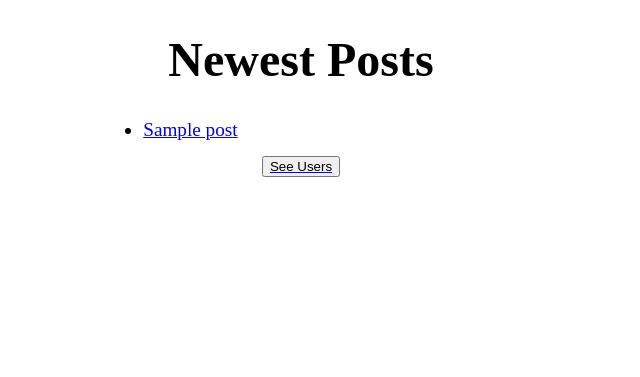
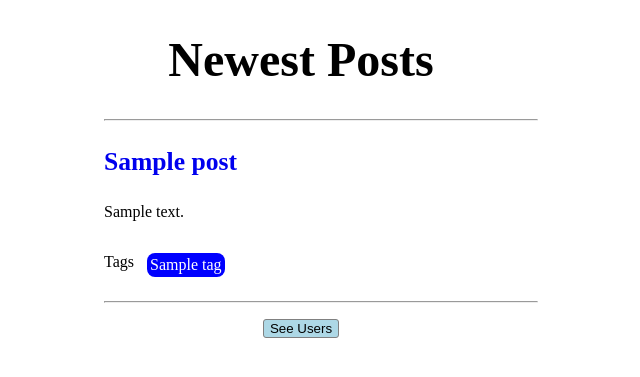
Before and after one commit to tomGrose/23.1_Blogly, a Flask app: page / in a window 1280 px wide. Shown: the top 377 px of the page, without its empty margins (339-979 px from the left). Run offline with Flask 2, Linux system fonts and the light colour scheme; tables that the repository leaves empty hold one stand-in row (values such as "Sample post").

Commit message:
Added the functionality to tag posts and add tags

```diff
--- a/app.py
+++ b/app.py
@@ -1,6 +1,6 @@
 """Blogly application."""
 from flask import Flask, redirect, render_template, request
-from models import db, connect_db, User, Post
+from models import db, connect_db, User, Post, Tag, PostTag
 from flask_debugtoolbar import DebugToolbarExtension
 
 app = Flask(__name__)
@@ -16,10 +16,20 @@ debug = DebugToolbarExtension(app)
 connect_db(app)
 db.create_all()
 
+###### USER ROUTES ######
+
 @app.route("/")
-def users_redirect():
+def index():
     """Redirect home page to users for now"""
-    top_5_posts = Post.query.limit(5)
+    top_5_posts = []
+    posts = Post.query.all()
+
+    for p in posts[::-1]:
+        if len(top_5_posts) >= 5:
+            break
+        else:
+            top_5_posts.append(p)
+
     return render_template("home.html", posts=top_5_posts)
 
 @app.route("/users")
@@ -89,11 +99,14 @@ def delete_user(users_id):
     return redirect("/")
 
 
+######## ROUTES FOR BLOG POSTS ########
+
 @app.route("/users/<int:users_id>/posts/new")
 def show_post_form(users_id):
     """ Show form for a user to add a post"""
     user = User.query.get_or_404(users_id)
-    return render_template("add_post.html", user=user)
+    tags = Tag.query.all()
+    return render_template("add_post.html", user=user, tags=tags)
 
 
 @app.route("/users/<int:users_id>/posts/new", methods=["POST"])
@@ -102,11 +115,17 @@ def add_post(users_id):
 
     title = request.form['title']
     content = request.form['content']
+    tags = request.form.getlist('tags')
 
     post = Post(title=title, content=content, user_id=users_id)
 
+    for t in tags:
+        tag = Tag.query.get(t)
+        tag.posts.append(post)
+
     db.session.add(post)
     db.session.commit()
+
 
     return redirect(f"/users/{users_id}")
 
@@ -116,7 +135,8 @@ def show_post(post_id):
     """ Show a users Post"""
     post = Post.query.get_or_404(post_id)
     user = User.query.get_or_404(post.user_id)
-    return render_template("post_page.html", post=post, user=user)
+    tags = post.tags
+    return render_template("post_page.html", post=post, user=user, tags=tags)
 
 
 @app.route("/posts/<int:post_id>/edit")
@@ -152,3 +172,70 @@ def edit_post(post_id):
     db.session.commit()
 
     return redirect(f"/users/{post.user_id}")
+
+######## ROUTES FOR TAGS ########
+
+@app.route("/tags")
+def show_tags():
+    """ Show a list of the tags that have been created"""
+    tags= Tag.query.all()
+    return render_template("tags.html", tags=tags)
+
+
+@app.route("/tags/<int:tag_id>")
+def show_tag_post(tag_id):
+    """ Show a list of the posts that have a certain tag"""
+    tag = Tag.query.get_or_404(tag_id)
+    tagged_posts = tag.posts
+    return render_template("tag_page.html", tag=tag, tagged_posts=tagged_posts)
+
+
+@app.route("/tags/new")
+def show_add_tag():
+    """ Show add tag form """
+    return render_template("add_tag.html")
+
+
+@app.route("/tags/new", methods=["POST"])
+def add_tag():
+    """ Add a tag to the database and redirect to the tag list """
+    name = request.form["name"]
+
+    tag = Tag(name=name)
+
+    db.session.add(tag)
+    db.session.commit()
+
+    return redirect("/tags")
+
+
+@app.route("/tags/<int:tag_id>/edit")
+def show_tag_edit(tag_id):
+    """ Show edit form for a tag """
+    tag = Tag.query.get_or_404(tag_id)
+    return render_template("edit_tag.html", tag=tag)
+
+
+@app.route("/tags/<int:tag_id>/edit", methods=["POST"])
+def edit_tag(tag_id):
+    """ Update the tag in the database"""
+    tag = Tag.query.get_or_404(tag_id)
+    name = request.form["name"]
+
+    tag.name = name
+
+    db.session.add(tag)
+    db.session.commit()
+
+    return redirect("/tags/<int:tag_id>")
+
+
+@app.route("/tags/<int:tag_id>/delete", methods=["POST"])
+def delete_tag(tag_id):
+    """ Delete a tag"""
+    tag = Tag.query.get_or_404(tag_id)
+
+    db.session.delete(tag)
+    db.session.commit()
+
+    return redirect("/tags")
--- a/static/app.css
+++ b/static/app.css
@@ -1,3 +1,26 @@
+ul {
+    list-style-type: none;
+}
+a {
+    text-decoration: none;
+}
+h2 {
+    font-size: 1.8rem;
+}
+h3 {
+    font-size: 1.5rem;
+}
+h4 {
+    font-size: 1.3rem;
+}
+
+a:hover {
+    color: lightskyblue;
+}
+#home-tags {
+    display: flex;
+}
+
 #profile-container {
     display: flex;
     width: 75%;
@@ -10,7 +33,7 @@
     width: 50%;
 }
 
-.list {
+.list-container {
     width: 75%;
     margin: auto;
 }
@@ -42,3 +65,40 @@
     display: block;
     margin: 3% auto;
 }
+
+.post-title-home {
+    font-size: 1.6rem;
+}
+.tags {
+    color: white;
+    padding: 0px 1%;
+    margin: 0px 2%;
+}
+
+.tags a p {
+    color: white;
+    background-color: blue;
+    padding: 3px;
+    border-radius: 8px;
+}
+
+.main-btn {
+    border-radius: 3px;
+    border: 1px solid grey;
+    background-color: lightblue;
+}
+
+.list {
+    background-color: #f2f2f2;
+    padding: 2%;
+
+}
+
+.list li {
+    margin: 2% 0px;
+    font-size: 1.5rem;
+}
+
+.tags-container {
+    display: flex;
+}
--- a/templates/add_post.html
+++ b/templates/add_post.html
@@ -15,6 +15,12 @@
         <textarea name="content" id="post-content" cols="30" rows="10"></textarea>
     </div>
     <div class="input-container">
+        {% for t in tags %}
+            <label for="tags">{{t.name}}</label>
+            <input type="checkbox" name="tags" value="{{t.id}}">
+        {% endfor  %}
+    </div>
+    <div class="input-container">
         <button formaction="/users/{{user.id}}">Cancel</button>
         <button formaction="/users/{{user.id}}/posts/new" formmethod="POST">Submit</button>
     </div>
--- a/templates/edit_user.html
+++ b/templates/edit_user.html
@@ -5,7 +5,7 @@
 {% block header %}Edit User Profile{% endblock %}
 
 {% block content %}
-<form action="/users/{{user.id}}/edit" method="post">
+<form>
     <div class="input-container">
         <label for="first_name">First Name</label>
         <input type="text" name="first_name" value="{{user.first_name}}">
--- a/templates/home.html
+++ b/templates/home.html
@@ -5,10 +5,19 @@
 {% block header %}Newest Posts{% endblock %}
 
 {% block content %}
-<div class="list">
-    <ul class="list">
+<div class="list-container">
+    <ul>
+        <hr>
         {% for p in posts %}
-            <li><a href="/posts/{{p.id}}">{{p.title}}</a></li>
+            <li><a href="/posts/{{p.id}}"><h3 class="post-title-home">{{p.title}}</h3></a></li>
+            <p>{{p.content}}</p>
+            <div class="tags-container">
+                <p>Tags</p>
+                {% for t in p.tags %}
+                    <div class="tags"><a href="/tags/{{t.id}}"><p>{{t.name}}</p></a></div>
+                {% endfor  %}
+            </div>
+            <hr>
         {% endfor  %}
     </ul>
     <a href="/users"><button class="main-btn"> See Users </button></a>
--- a/templates/users.html
+++ b/templates/users.html
@@ -5,8 +5,8 @@
 {% block header %}Users{% endblock %}
 
 {% block content %}
-<div class="list">
-    <ul>
+<div id="users-list" class="list-container">
+    <ul class="list">
         {% for u in users %}
             <li><a href="/users/{{u.id}}">{{u.first_name}} {{u.last_name}}</a></li>
         {% endfor  %}
```
Also changed, not shown: models.py (+39 -3 lines), templates/add_tag.html (added, +18 -0 lines), templates/edit_tag.html (added, +19 -0 lines), templates/post_page.html (+7 -1 lines), templates/tag_page.html (added, +20 -0 lines), templates/tags.html (added, +17 -0 lines).
